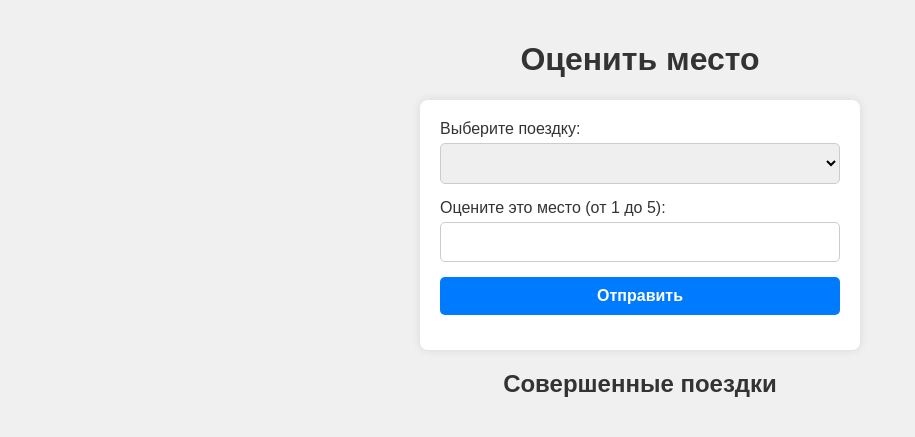
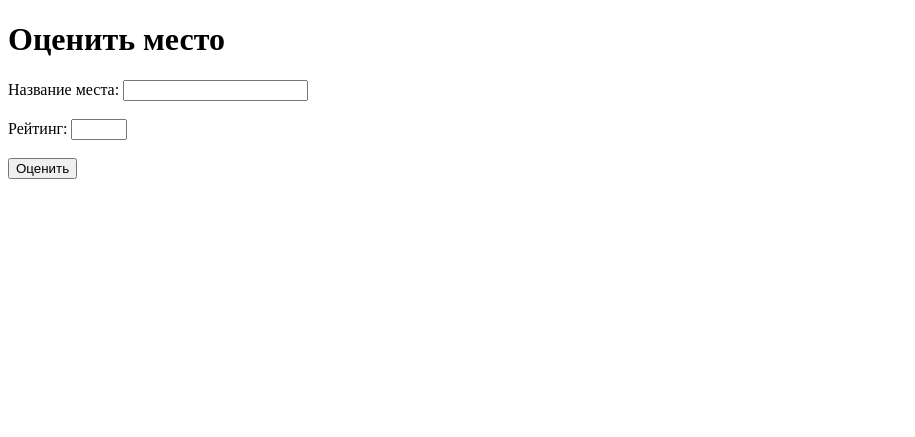
Before and after one commit to danxhuan/TeamLeapKeep, a Python web app: template templates/rate_place.html in a window 1280 px wide. Shown: the top 437 px of the page, without its empty margins (0-915 px from the left). Run offline with Jinja, Linux system fonts and the light colour scheme; the template is opened without the code that fills it, so the values that code supplies are empty.

Commit message:
Upd: edit html files
create_trip:
-был удалён rating

index:
-добавлена возможность перехода на "profile", для редактирования профиля

-добавлена возможность перехода на "places", для просмотра рейтинга мест

rate_place:
-удалены стили
-изменён ввод данных в базу данных(DB)

trips_history:
-удалены стили
-изменён основной вид страницы

было добавлено:
places.html и profile.html

В скором времени будут добавлены стили для всех страниц сразу

```diff
--- a/templates/create_trip.html
+++ b/templates/create_trip.html
@@ -24,8 +24,6 @@
         <input type="text" id="stay_time" name="stay_time" required><br>
         <label for="flight_time">Время полета:</label><br>
         <input type="text" id="flight_time" name="flight_time" required><br>
-        <label for="rating">Рейтинг:</label><br>
-        <input type="text" id="rating" name="rating" required><br><br>
         <input type="submit" value="Создать поездку">
     </form>
 </body>
--- a/templates/index.html
+++ b/templates/index.html
@@ -13,6 +13,8 @@
         <li><a href="/create_trip">Создать Поездку</a> - Запланируйте свое следующее приключение.</li>
         <li><a href="/trips_history">История Поездок</a> - Просмотрите свои прошлые поездки.</li>
         <li><a href="/rate_place">Оценить Место Поездки</a> - Оцените место, которое вы посетили.</li>
+        <li><a href="/profile">Личный кабинет</a> - Редактирование профиля пользователя.</li>
+        <li><a href="/places">Оценки мест</a> - Посмотрите как другие пользователи оценили места.</li>
     </ul>
 </body>
 </html>
--- a/templates/rate_place.html
+++ b/templates/rate_place.html
@@ -4,80 +4,15 @@
     <meta charset="UTF-8">
     <meta name="viewport" content="width=device-width, initial-scale=1.0">
     <title>Оценить место</title>
-    <style>
-        body {
-            font-family: Arial, sans-serif;
-            background-color: #f0f0f0;
-            margin: 0;
-            padding: 20px;
-        }
-        h1, h2 {
-            color: #333;
-            text-align: center;
-        }
-        form {
-            max-width: 400px;
-            margin: 0 auto;
-            background-color: #fff;
-            padding: 20px;
-            border-radius: 8px;
-            box-shadow: 0 0 10px rgba(0, 0, 0, 0.1);
-        }
-        label {
-            display: block;
-            margin-bottom: 5px;
-            color: #333;
-        }
-        select, input[type="number"], button {
-            width: 100%;
-            padding: 10px;
-            margin-bottom: 15px;
-            border: 1px solid #ccc;
-            border-radius: 5px;
-            box-sizing: border-box;
-            font-size: 16px;
-        }
-        button {
-            background-color: #007bff;
-            color: #fff;
-            font-weight: bold;
-            border: none;
-            cursor: pointer;
-        }
-        button:hover {
-            background-color: #0056b3;
-        }
-        ul {
-            list-style-type: none;
-            padding: 0;
-        }
-        li {
-            background-color: #fff;
-            padding: 10px;
-            border-radius: 5px;
-            margin-bottom: 10px;
-            box-shadow: 0 0 5px rgba(0, 0, 0, 0.1);
-        }
-    </style>
 </head>
 <body>
     <h1>Оценить место</h1>
-    <form action="{{ url_for('rate_place') }}" method="POST">
-        <label for="trip">Выберите поездку:</label>
-        <select id="trip" name="trip_id" required>
-            {% for trip in trips %}
-                <option value="{{ trip.id }}">{{ trip.country }} - {{ trip.city }}</option>
-            {% endfor %}
-        </select>
-        <label for="rating">Оцените это место (от 1 до 5):</label>
-        <input type="number" id="rating" name="rating" min="1" max="5" required>
-        <button type="submit">Отправить</button>
+    <form action="/rate_place" method="post">
+        <label for="place_name">Название места:</label>
+        <input type="text" id="place_name" name="place_name"><br><br>
+        <label for="rating">Рейтинг:</label>
+        <input type="number" id="rating" name="rating" min="1" max="10"><br><br>
+        <input type="submit" value="Оценить">
     </form>
-    <h2>Совершенные поездки</h2>
-    <ul>
-        {% for trip in completed_trips %}
-            <li>{{ trip.country }} - {{ trip.city }}</li>
-        {% endfor %}
-    </ul>
 </body>
 </html>
```
Also changed, not shown: templates/places.html (added, +27 -0 lines), templates/profile.html (added, +25 -0 lines), templates/trips_history.html (+11 -53 lines).
